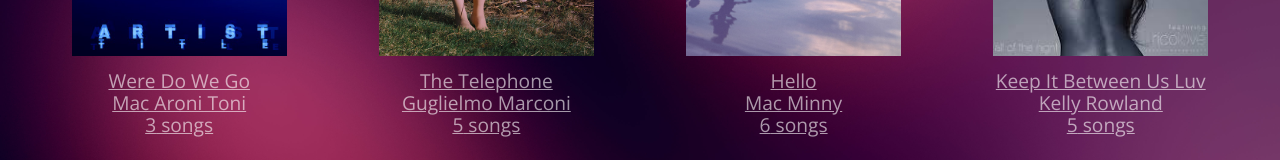
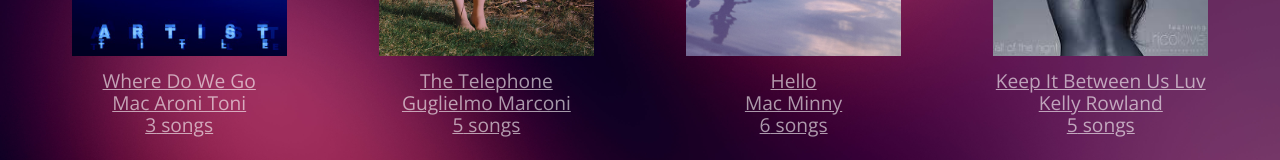
Before and after one commit to tyrantdavis/bpm, a React (Create React App) app: page /library in a window 1280 px wide. Shown: the part 633-793 px from the top of the page. Built offline with nearby package versions, Linux system fonts and the light colour scheme.

Commit message:
Album data correction - data/album.js

```diff
--- a/src/data/albums.js
+++ b/src/data/albums.js
@@ -49,7 +49,7 @@ export default [{
       { title: 'Red', duration: '268.45', audioSrc: '/music/red.mp3' }
     ]
   }, {
-    title: 'Were Do We Go',
+    title: 'Where Do We Go',
     artist: 'Mac Aroni Toni',
     releaseInfo: 'RCA Records',
     albumCover: '/images/album_covers/05.jpg',
```
